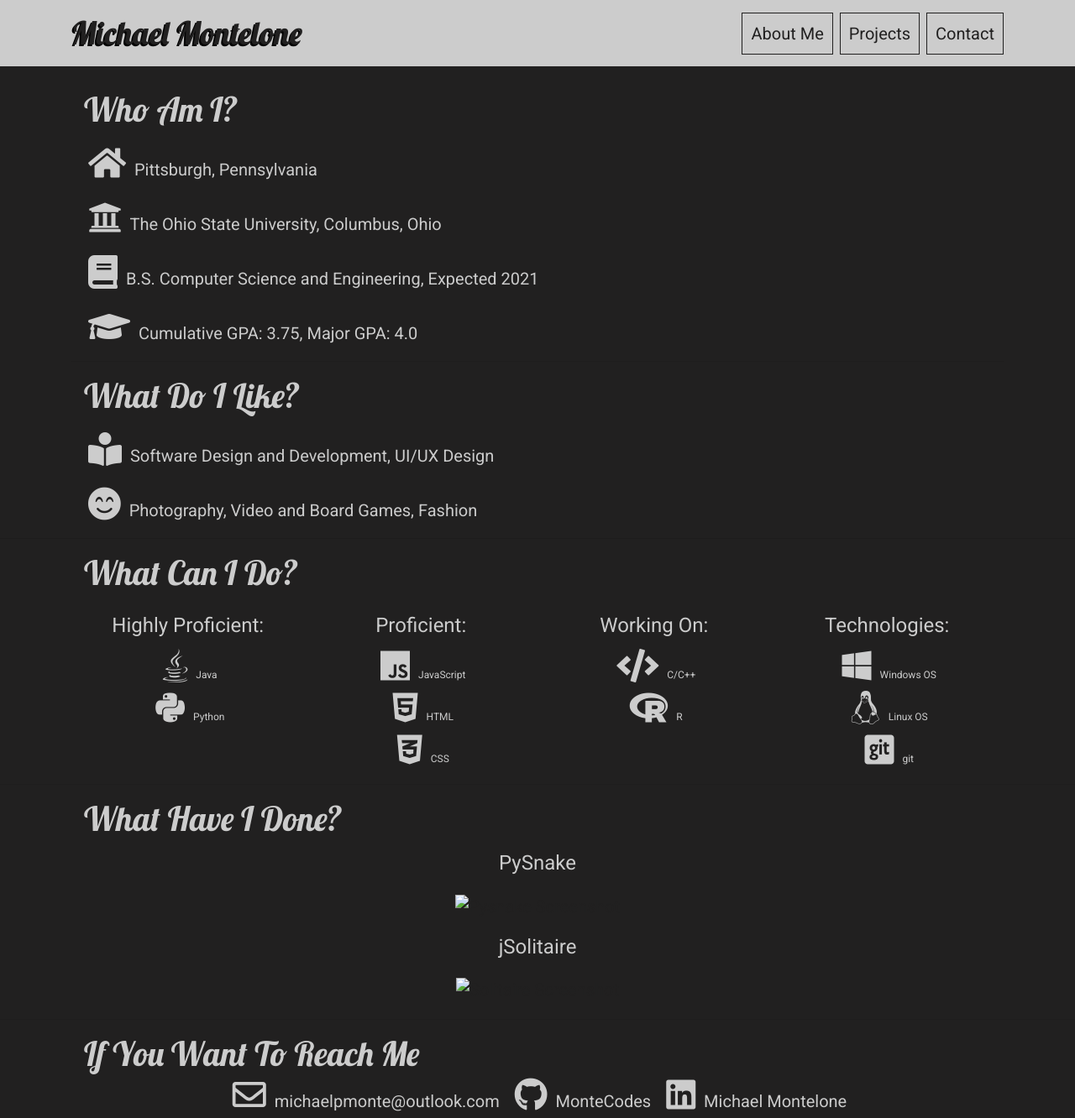
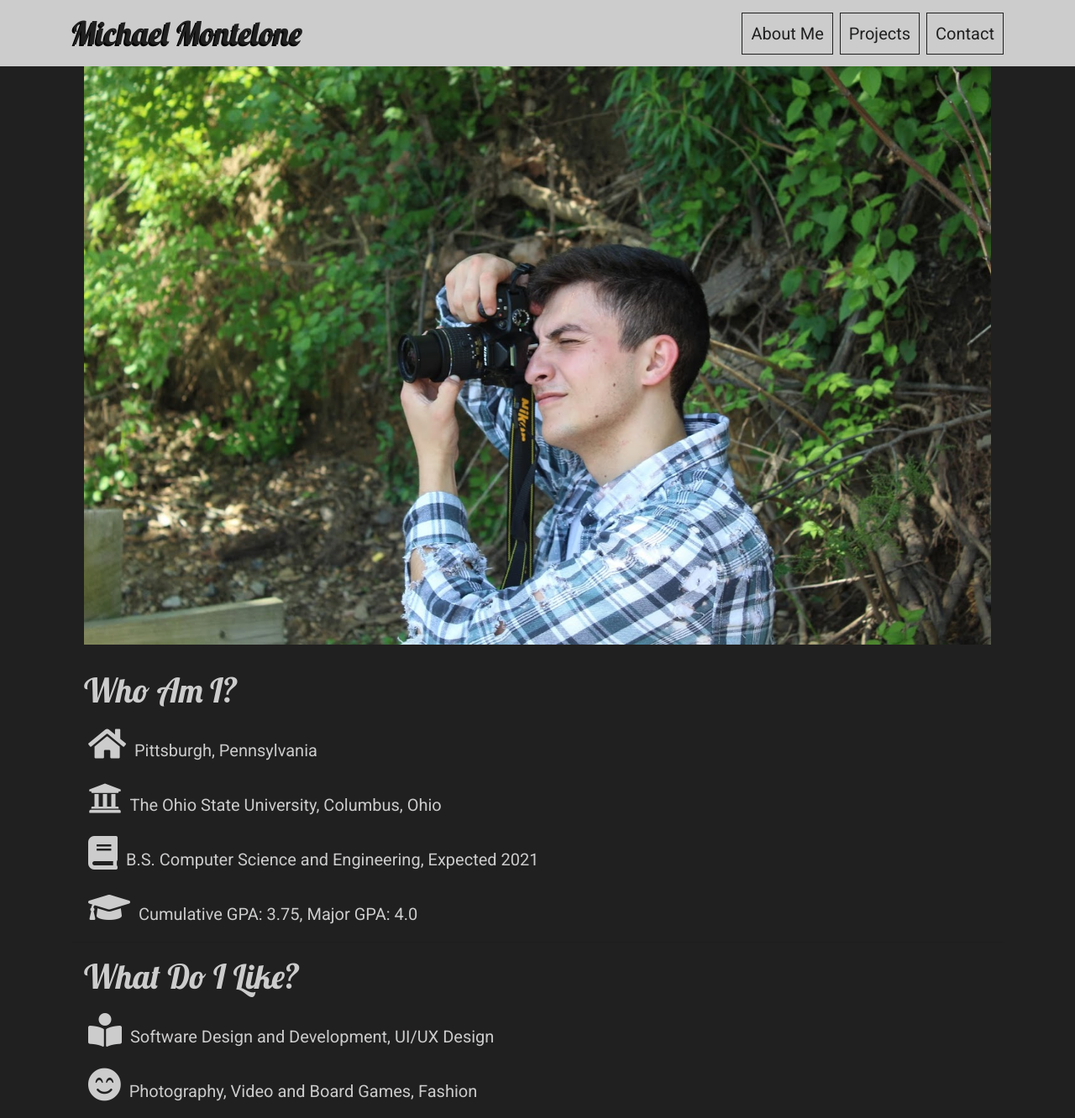
Before and after one commit to MonteCodes/MonteCodes.github.io, a plain HTML site: page index.html in a window 1280 px wide. Shown: the top 1332 px of the page at 84% size. Drawn offline with nearby package versions, Linux system fonts and the light colour scheme.

Commit message:
Update image hrefs

```diff
--- a/index.html
+++ b/index.html
@@ -35,7 +35,7 @@
             <div class="container" id="about-me">
                 <div class="container text-center">
                     <p>
-                        <img id="my-pic" src="../MonteCodes/imgs/michaelcamera.JPG" alt="Michael looking through camera">
+                        <img id="my-pic" src="imgs/michaelcamera.JPG" alt="Michael looking through camera">
                     </p>
                 </div>
                 <div class="container">
@@ -98,13 +98,13 @@
                         <div class="container">
                             <h4>PySnake</h4>
                             <p>
-                                <a href="https://github.com/MonteCodes/pysnake"><img src="../MonteCodes/imgs/pysnake.JPG" alt="Pysnake Screenshot"></a>
+                                <a href="https://github.com/MonteCodes/pysnake"><img src="imgs/pysnake.JPG" alt="Pysnake Screenshot"></a>
                             </p>
                         </div>
                         <div class="container">
                             <h4>jSolitaire</h4>
                             <p>
-                                <a href="https://github.com/MonteCodes/Solitaire"><img src="../MonteCodes/imgs/solitaire.JPG" alt="Solitaire Screenshot"></a>
+                                <a href="https://github.com/MonteCodes/Solitaire"><img src="imgs/solitaire.JPG" alt="Solitaire Screenshot"></a>
                             </p>
                         </div>
                     </div>
```
